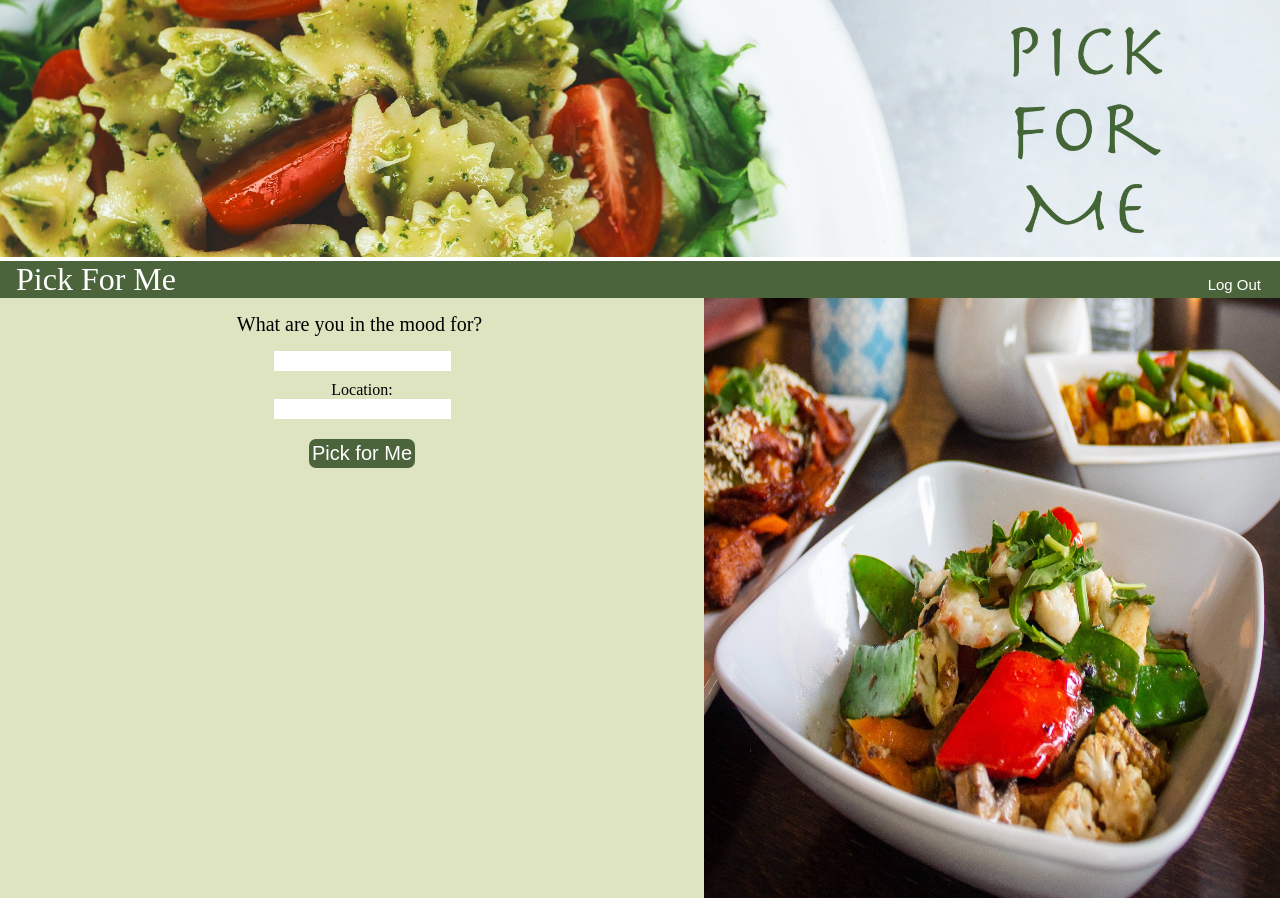
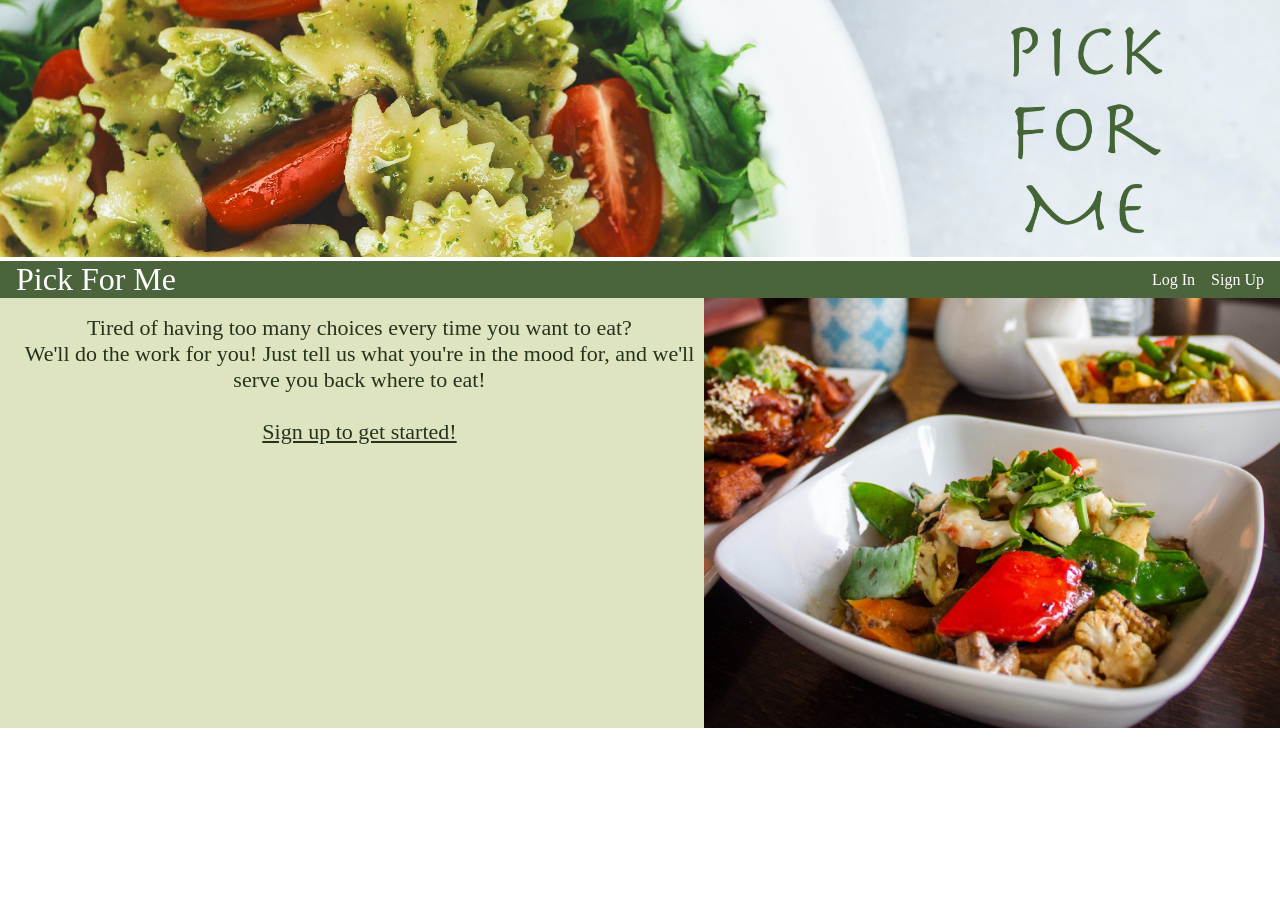
Before and after one commit to Wobbegong-io/scratch, a React app: page /Home in a window 1280 px wide. After the commit the page ends 800 px from the top, so only its background shows below. Built offline with nearby package versions, Linux system fonts and the light colour scheme.

Commit message:
signup talks to backend now  and banner shows up on signup route

```diff
--- a/client/components/Home.jsx
+++ b/client/components/Home.jsx
@@ -21,7 +21,7 @@
     console.log('input', input.term, 'location', input.location);
     axios.post('/api/yelp', { term: input.term, location: input.location })
       .then(response => {
-        console.log('response', response);
+      //  console.log('response', response);
         let index = Math.floor(Math.random() * (response.data.length));
         let pickedName = response.data[index].name;
         let pickedImage = response.data[index].image_url;
--- a/client/components/Landing.jsx
+++ b/client/components/Landing.jsx
@@ -1,7 +1,6 @@
 //this component will be the parent component for passing state
 import React from 'react';
 import { useState } from 'react';
-import Banner from './Banner';
 import NavBar1 from './NavBar1';
 import NavBar2 from './NavBar2';
 import Intro from './Intro';
@@ -10,12 +9,12 @@
 export default function Landing() {
 //logic to determine whether user is signed in or not
 
-  const [signedIn, setSignedIn] = useState(true);
+  const [signedIn, setSignedIn] = useState(false);
 
   if (!signedIn) {
     return (
       <div>
-         <Banner />
+
          <NavBar1 />
          <Intro />
       </div>
@@ -24,7 +23,7 @@
   if (signedIn) {
     return (
       <div>
-        <Banner />
+
         <NavBar2 signedIn={signedIn} setSignedIn={setSignedIn}/>
         <Home />
       </div>
--- a/client/components/SignUp.jsx
+++ b/client/components/SignUp.jsx
@@ -2,35 +2,53 @@
 import React from 'react';
 import { Link } from 'react-router-dom';
 import { useState } from 'react';
+import axios from 'axios';
 
 export default function SignUp() {
 
-  const [ user, setUser ] = useState({});
+  const [user, setUser] = useState({ username: '', password: '', address: '' });
 
   const handleChange = e => {
     e.preventDefault();
-    setUser({...user, [e.target.name]: e.target.value});
+    setUser({ ...user, [e.target.name]: e.target.value });
   };
 
   const handleSubmit = () => {
     //send user info to the backend
-    console.log(user);
-    window.location = '/#/Home';
+    ;
+
+      const config = {
+        headers: {
+          "Content-type":"application/json"
+        }
+      }
+
+    axios.post("/users/signup", { user },config)
+      .then(response => {
+        console.log(response)
+        if (response.status === 201) {
+         // window.location = '/#/Landing'
+        } else {
+
+        }
+      })
+  //  window.location = '/#/Home';
+
   }
 
   return (
     <>
-        <br/>
+      <br />
       <h4>Please Sign Up:</h4>
-        <br/>
+      <br />
       <input name="username" value={user.username} onChange={handleChange} />
       <input type="password" name="password" value={user.password} onChange={handleChange} />
-        <input name="location" value={user.location} onChange={handleChange} />
+      <input name="address" value={user.address} onChange={handleChange} />
       <button id="signIn" type='submit' onClick={() => handleSubmit()}>Sign Up</button>
-        <br/>
-        <br/>
-        <br/>
-        <br/>
+      <br />
+      <br />
+      <br />
+      <br />
       <h4>Already a User?</h4>
       <Link to="/LogIn">Sign In</Link>
     </>
--- a/client/index.js
+++ b/client/index.js
@@ -1,24 +1,27 @@
 import React from "react";
 import { createRoot } from 'react-dom/client';
 import App from './App.jsx';
-import { HashRouter, Routes, Route } from 'react-router-dom';
-import LogIn  from './components/LogIn';
+import {   HashRouter, Routes, Route } from 'react-router-dom';
+import LogIn from './components/LogIn';
 import SignUp from './components/SignUp';
 import Home from './components/Home';
 import Saved from './components/Saved';
 import Landing from './components/Landing';
-
+import Banner from './components/Banner';
 const container = document.getElementById('root');
 const root = createRoot(container);
 root.render(
+
     <HashRouter>
-        <Routes>
-        <Route path="/" element={<App />}/>
+    <Banner/>
+      <Routes>
+        <Route path="/" element={<App />} />
         <Route path="/LogIn" element={<LogIn />} />
         <Route path="/SignUp" element={<SignUp />} />
         <Route path="/Home" element={<Home />} />
         <Route path="/Saved" element={<Saved />} />
         <Route path="/Landing" element={<Landing />} />
-        </Routes>
+      </Routes>
     </HashRouter>
-  );
+
+      );
--- a/client/style.css
+++ b/client/style.css
@@ -101,3 +101,7 @@
   gap: 1rem;
   background-color: #4b643c;
 }
+
+input {
+  border: 1px solid green;
+}
```
Also changed, not shown: 1 other file (tests, documents, lock files or other folders). Lines whose indentation alone changed are shown as unchanged.
